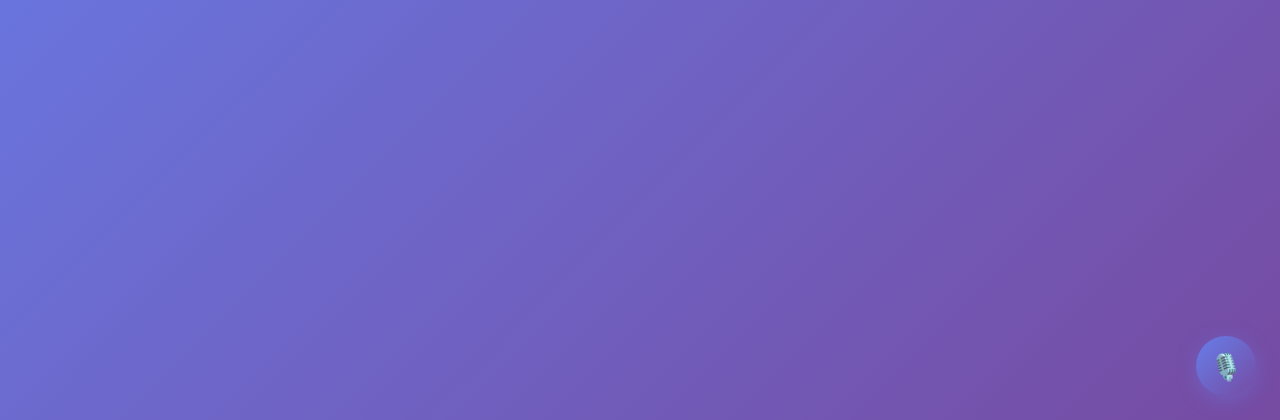
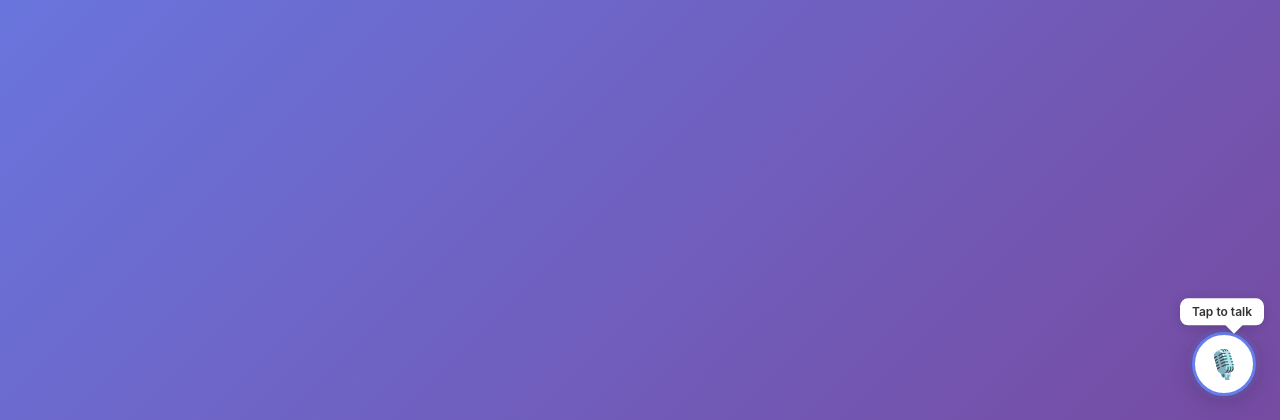
Before and after one commit to vdesai/fampilot, a FastAPI app: page /review/1 in a window 1280 px wide. Shown: the part 380-800 px from the top of the page. Run offline with FastAPI, Linux system fonts and the light colour scheme; some libraries are stand-ins or nearby versions.

Commit message:
Make mic button highly visible + UX polish
- Mic button is now white with purple border — stands out against
  the purple background instead of blending in
- Added "Tap to talk" tooltip that bounces gently and disappears
  after first use (persisted in localStorage)
- Mic turns red with pulse animation when listening
- Quick nav buttons are more prominent with larger icons and bolder text
- Better visual hierarchy across the home page

Co-Authored-By: Claude Opus 4.6 (1M context) <noreply@anthropic.com>

```diff
--- a/templates/_nav.html
+++ b/templates/_nav.html
@@ -62,15 +62,15 @@
     position: fixed;
     bottom: 24px;
     right: 24px;
-    width: 60px;
-    height: 60px;
+    width: 64px;
+    height: 64px;
     border-radius: 50%;
-    background: linear-gradient(135deg, #667eea 0%, #764ba2 100%);
-    color: white;
-    border: none;
-    font-size: 26px;
+    background: #ffffff;
+    color: #667eea;
+    border: 3px solid #667eea;
+    font-size: 28px;
     cursor: pointer;
-    box-shadow: 0 4px 20px rgba(102,126,234,0.4);
+    box-shadow: 0 4px 24px rgba(0,0,0,0.2), 0 0 0 4px rgba(102,126,234,0.15);
     display: flex;
     align-items: center;
     justify-content: center;
@@ -78,16 +78,49 @@
     transition: transform 0.15s, box-shadow 0.15s;
 }
 .gv-fab:hover {
-    transform: scale(1.08);
-    box-shadow: 0 6px 28px rgba(102,126,234,0.5);
+    transform: scale(1.1);
+    box-shadow: 0 6px 32px rgba(0,0,0,0.25), 0 0 0 6px rgba(102,126,234,0.2);
 }
 .gv-fab.gv-listening {
     background: #ff4444;
+    color: white;
+    border-color: #ff4444;
     animation: gvPulse 1.2s ease-in-out infinite;
 }
 @keyframes gvPulse {
-    0%, 100% { transform: scale(1); box-shadow: 0 4px 20px rgba(255,68,68,0.4); }
-    50% { transform: scale(1.1); box-shadow: 0 6px 30px rgba(255,68,68,0.6); }
+    0%, 100% { transform: scale(1); box-shadow: 0 4px 20px rgba(255,68,68,0.4), 0 0 0 4px rgba(255,68,68,0.2); }
+    50% { transform: scale(1.1); box-shadow: 0 6px 30px rgba(255,68,68,0.6), 0 0 0 8px rgba(255,68,68,0.15); }
+}
+/* Label under mic on first visit */
+.gv-label {
+    position: fixed;
+    bottom: 92px;
+    right: 16px;
+    background: white;
+    color: #333;
+    font-size: 12px;
+    font-weight: 600;
+    padding: 6px 12px;
+    border-radius: 8px;
+    box-shadow: 0 2px 12px rgba(0,0,0,0.15);
+    z-index: 90;
+    animation: gvLabelBounce 2s ease-in-out infinite;
+    pointer-events: none;
+}
+.gv-label::after {
+    content: '';
+    position: absolute;
+    bottom: -6px;
+    right: 24px;
+    width: 12px;
+    height: 12px;
+    background: white;
+    transform: rotate(45deg);
+    box-shadow: 2px 2px 4px rgba(0,0,0,0.08);
+}
+@keyframes gvLabelBounce {
+    0%, 100% { transform: translateY(0); }
+    50% { transform: translateY(-4px); }
 }
 .gv-text {
     position: fixed;
@@ -157,6 +190,7 @@
 
 <!-- Global voice FAB — appears on every page -->
 <button class="gv-fab" id="gvFab" onclick="gvToggle()">🎙️</button>
+<div class="gv-label" id="gvLabel">Tap to talk</div>
 <div class="gv-text" id="gvText" style="display:none;"></div>
 
 <script>
@@ -164,8 +198,16 @@
     let _gvRec = null, _gvOn = false;
 
     window.gvToggle = function() {
+        // Hide the tooltip label permanently
+        const label = document.getElementById('gvLabel');
+        if (label) { label.style.display = 'none'; localStorage.setItem('gv_used', '1'); }
         _gvOn ? gvStop() : gvStart();
     };
+    // Hide label if user has used mic before
+    if (localStorage.getItem('gv_used')) {
+        const label = document.getElementById('gvLabel');
+        if (label) label.style.display = 'none';
+    }
 
     function gvStart() {
         const SR = window.SpeechRecognition || window.webkitSpeechRecognition;
```
Also changed, not shown: templates/index.html (+12 -12 lines).
